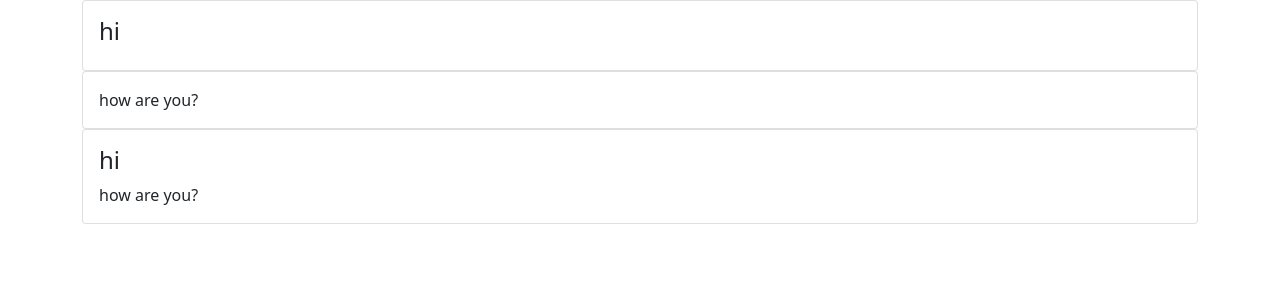
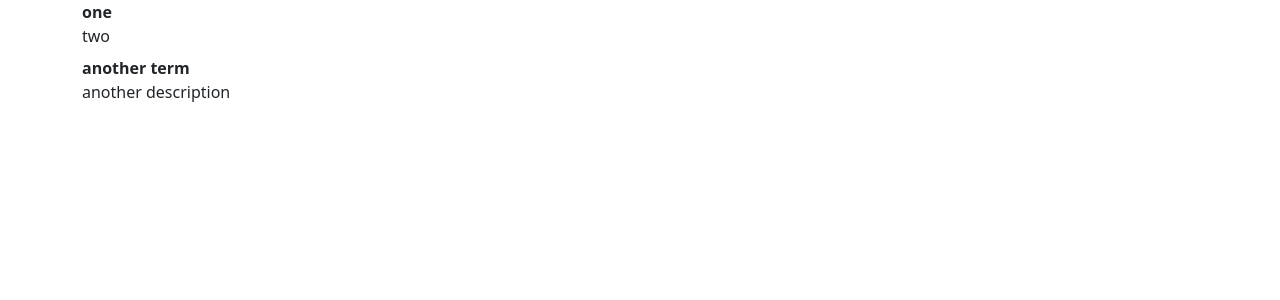
Before and after one commit to valya-brynyuk/hillel-vue-hw, a Vue app: page / in a window 1280 px wide. Shown: the top 300 px of the page. Built offline with nearby package versions, Linux system fonts and the light colour scheme.

Commit message:
- completed

```diff
--- a/src/App.vue
+++ b/src/App.vue
@@ -1,15 +1,22 @@
 <template>
-  <Card title="hi"/>
-  <Card text="how are you?"/>
-  <Card title="hi" text="how are you?"/>
+  <Definitions :data="definitions"/>
 </template>
 
 <script>
-import Card from "./components/Card.vue";
+import Definitions from "./components/Definitions.vue";
+
 export default {
   name: "App",
+  data() {
+    return {
+      definitions: [
+        {dt: 'one', dd: 'two', id: 1},
+        {dt: 'another term', dd: 'another description', id: 2},
+      ]
+    };
+  },
   components: {
-    Card
+    Definitions
   }
 }
 
--- a/src/components/Card.vue
+++ /dev/null
@@ -1,23 +0,0 @@
-<template>
-  <div class="card">
-    <div class="card-body">
-      <h4 v-if="title?.length" class="card-title">{{ title }}</h4>
-      <p v-if="text?.length" class="card-text">{{ text }}</p>
-    </div>
-  </div>
-</template>
-
-<script>
-export default {
-  name: "Card",
-  props: {
-    title: {
-      type: String,
-    },
-    text: {
-      type: String,
-    }
-  },
-
-}
-</script>
--- /dev/null
+++ b/src/components/Definitions.vue
@@ -0,0 +1,20 @@
+<template>
+  <dl>
+    <template v-for="(item) in data" :key="item.id">
+      <dt>{{ item.dt }}</dt>
+      <dd>{{ item.dd }}</dd>
+    </template>
+  </dl>
+</template>
+
+<script>
+export default {
+  name: "Definitions",
+  props: {
+    data: {
+      type: Array,
+      required: true
+    }
+  }
+}
+</script>
```
Also changed, not shown: 1 other file (tests, documents, lock files or other folders).
